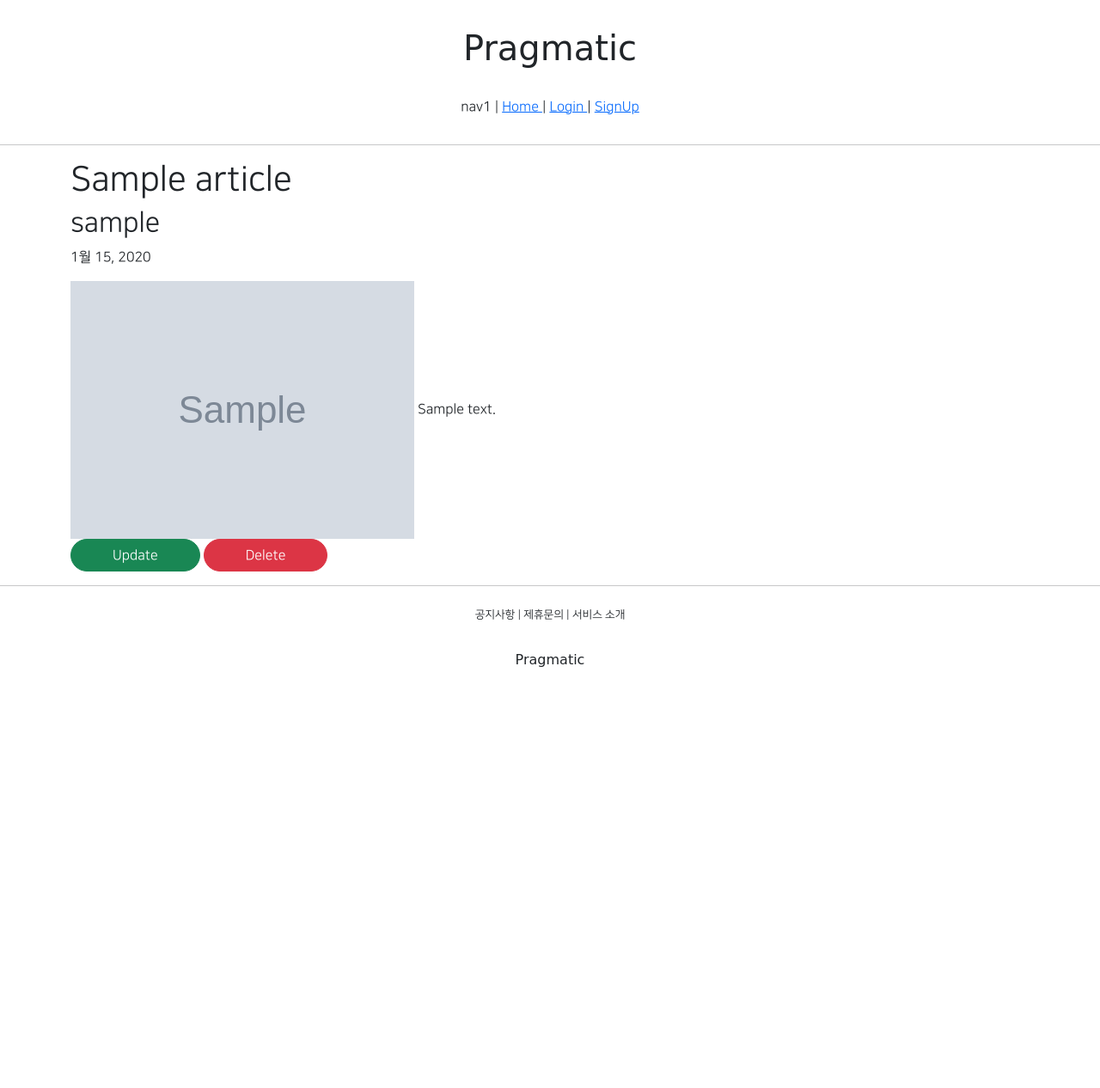
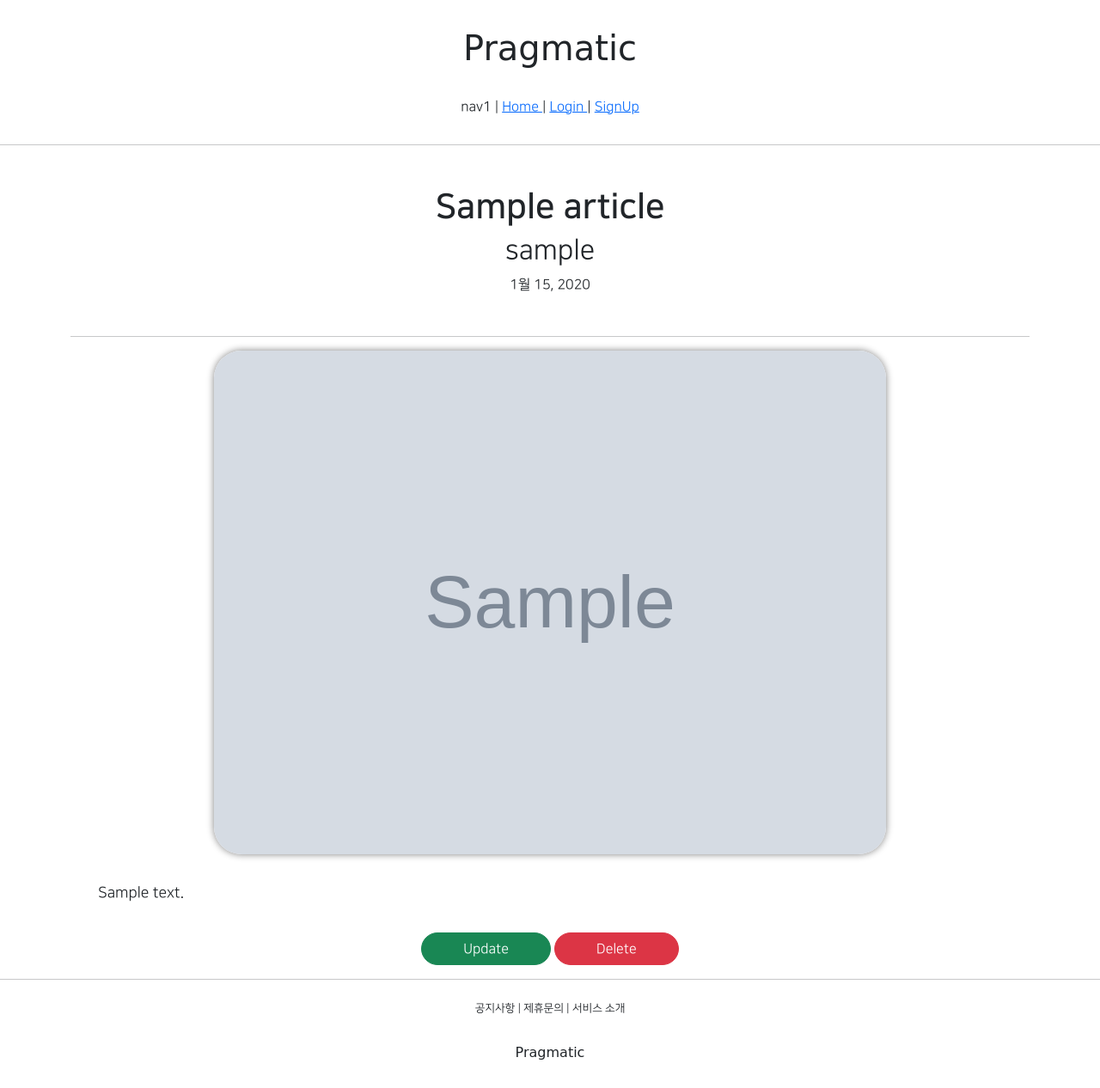
Before and after one commit to codemkim/gis_5ban, a Django app: page /articles/detail/1 in a window 1280 px wide. Shown: the whole page at 86% size. Before the commit the page ends 776 px from the top, so only its background shows below. Run offline with Django 3.2, Linux system fonts and the light colour scheme; tables that the repository leaves empty hold one stand-in row (values such as "Sample post"); grey boxes marked "Sample" are stand-in pictures; parts of the project's set-up code (start-up, migrations or seed data) failed here and were passed over; some libraries are stand-ins or nearby versions; some web fonts are replaced.

Commit message:
08/05 5ban class commit 2

```diff
--- a/articleapp/templates/articleapp/detail.html
+++ b/articleapp/templates/articleapp/detail.html
@@ -2,16 +2,23 @@
 
 {% block content %}
 
-    <div class="container">
+    <div class="container text-center">
 
-        <div>
-            <h1>{{ target_article.title }}</h1>
+        <div class="my-5">
+            <h1 class="NNB_B">{{ target_article.title }}</h1>
             <h2>{{ target_article.writer.profile.nickname }}</h2>
             <p>{{ target_article.created_at }}</p>
         </div>
+
+        <hr>
+
         <div>
-            <img src="{{ target_article.image.url }}" alt="">
-            {{ target_article.content }}
+            <img src="{{ target_article.image.url }}"
+                 class="article_image"
+                 alt="">
+            <div class='article_content'>
+                {{ target_article.content }}
+            </div>
             <div>
                 <a href="{% url 'articleapp:update' pk=target_article.pk %}"
                     class="btn btn-success rounded-pill px-5">
--- a/static/base.css
+++ b/static/base.css
@@ -42,3 +42,15 @@
 .round_button:hover{
     color :dimgrey;
 }
+
+.article_image{
+    border-radius: 2rem;
+    width:70%;
+    box-shadow: 0 0 .5rem grey;
+}
+
+.article_content{
+    font-size: 1.1rem;
+    text-align: left;
+    margin: 2rem;
+}
```
